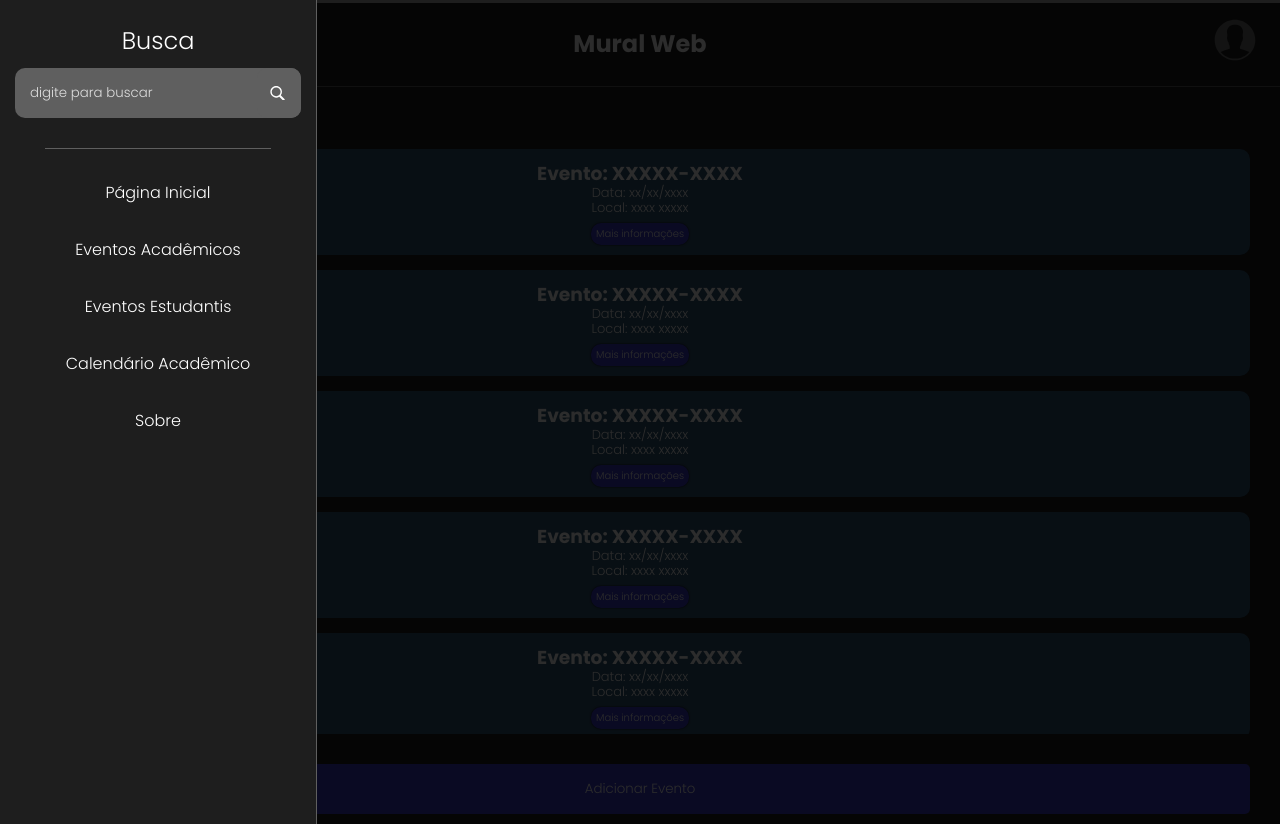
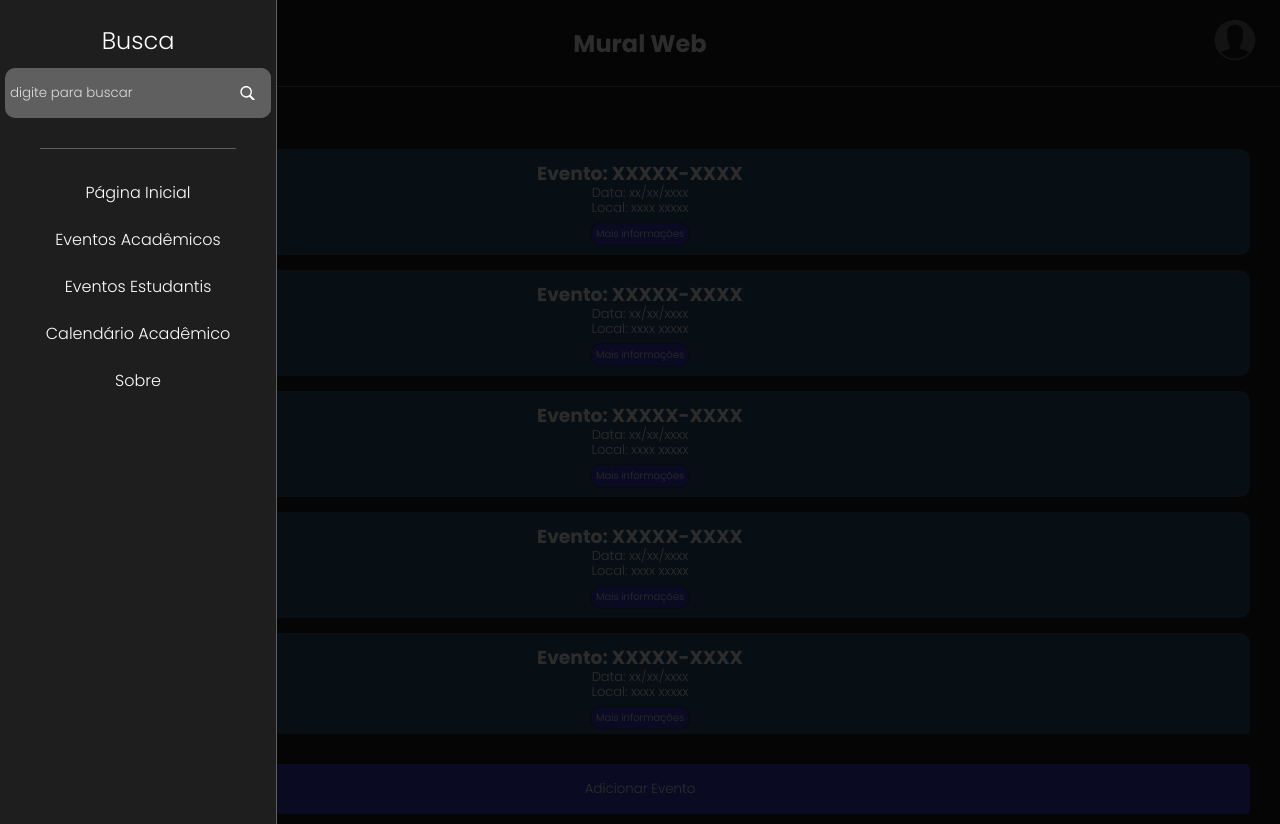
Before and after one commit to wesleyfreit/Mural-Web, a plain HTML site: page index.html in a window 1280 px wide. Both pictures are taken after a click on the button 45 px from the left and 43 px from the top of the page. Drawn offline with Linux system fonts and the light colour scheme.

Commit message:
Update style.css

```diff
--- a/src/styles/style.css
+++ b/src/styles/style.css
@@ -121,16 +121,6 @@ body {
     }
 }
 
-.header-nav-background {
-    margin-top: 100vh;
-    position: fixed;
-    min-width: 100vw;
-    height: 110vh;
-    background-color: rgba(0, 0, 0, 0.829);
-    z-index: 90;
-    display: none;
-}
-
 .menuOptions {
     border-top: 1px solid var(--cor-hover);
     padding-top: 20px;
@@ -141,7 +131,7 @@ body {
     display: flex;
     flex-direction: column;
     align-items: center;
-    margin: 10px 15px;
+    margin: 10px 5px;
     width: min-content;
 }
 
@@ -156,12 +146,11 @@ body {
     border: none;
     background-color: var(--cor-hover);
     border-radius: 10px;
-
 }
 
 .lupaBusca input {
     color: var(--cor-texto);
-    padding: 15px;
+    padding: 15px 5px;
 }
 
 .lupaBusca input::placeholder {
@@ -184,18 +173,16 @@ body {
     background-color: var(--cor-outline);
 }
 
-
 .options {
     color: var(--cor-texto);
     display: flex;
     flex-direction: column;
     height: 100vh;
-    gap: 10px;
     text-align: center;
 }
 
 .options li {
-    padding: 10px 20px;
+    padding: 10px 5px;
     cursor: pointer;
     border: 1px solid transparent;
     transition: 0.1s;
@@ -204,6 +191,16 @@ body {
 .options li:hover {
     border-top: 1px solid var(--cor-primaria);
     border-bottom: 1px solid var(--cor-primaria);
+}
+
+.header-nav-background {
+    margin-top: 90vh;
+    position: fixed;
+    min-width: 100vw;
+    height: 110vh;
+    background-color: rgba(0, 0, 0, 0.829);
+    z-index: 90;
+    display: none;
 }
 
 .events-list {
```
